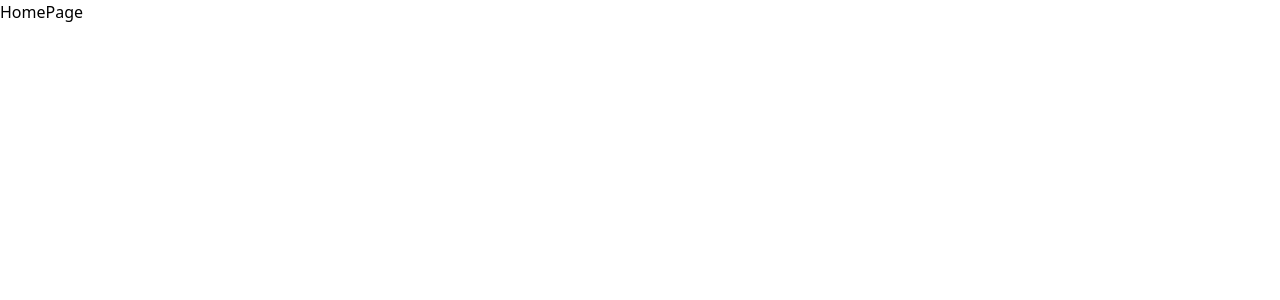
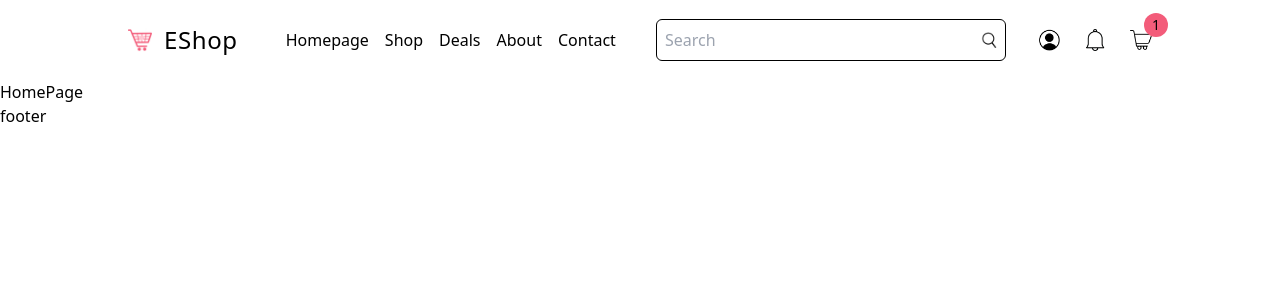
Before and after one commit to AtumaDavid/ecommerce-next-wixcms, a Next.js app: page / in a window 1280 px wide. Shown: the top 300 px of the page. Built offline with nearby package versions, Linux system fonts and the light colour scheme.

Commit message:
navbar done

```diff
--- a/src/app/layout.tsx
+++ b/src/app/layout.tsx
@@ -1,6 +1,8 @@
 import type { Metadata } from "next";
 import localFont from "next/font/local";
 import "./globals.css";
+import Navbar from "@/components/Navbar";
+import Footer from "@/components/Footer";
 
 const geistSans = localFont({
   src: "./fonts/GeistVF.woff",
@@ -28,7 +30,9 @@
       <body
         className={`${geistSans.variable} ${geistMono.variable} antialiased`}
       >
+        <Navbar />
         {children}
+        <Footer />
       </body>
     </html>
   );
--- /dev/null
+++ b/src/components/CartModal.tsx
@@ -0,0 +1,10 @@
+"use client";
+import React from "react";
+
+export default function CartModal() {
+  return (
+    <div className="w-max absolute p-4 rounded-md shadow-[0_3px_10px_rgb(0,0,0,0.2)] bg-white top-12 right-0 flex flex-col gap-6 z-20">
+      cart modal
+    </div>
+  );
+}
--- /dev/null
+++ b/src/components/Footer.tsx
@@ -0,0 +1,5 @@
+import React from "react";
+
+export default function Footer() {
+  return <div>footer</div>;
+}
--- /dev/null
+++ b/src/components/Menu.tsx
@@ -0,0 +1,36 @@
+"use client";
+import Image from "next/image";
+import Link from "next/link";
+import React, { useState } from "react";
+// import {menu} from "../../public/menu.png"
+
+export default function Menu() {
+  const [open, setOpen] = useState(false);
+
+  const menuClick = () => {
+    setOpen((prev) => !prev);
+  };
+  return (
+    <div>
+      <Image
+        src="/menu.png"
+        alt="menu"
+        width={28}
+        height={28}
+        className="cursor-pointer"
+        onClick={menuClick}
+      />
+      {open && (
+        <div className="absolute bg-black text-white left-0 top-20 w-full h-[calc(100vh-80px)] flex flex-col items-center justify-center gap-8 text-xl z-10">
+          <Link href="/">Homepage</Link>
+          <Link href="/">Shop</Link>
+          <Link href="/">Deals</Link>
+          <Link href="/">About</Link>
+          <Link href="/">Contact</Link>
+          <Link href="/">Logout</Link>
+          <Link href="/">Cart(1)</Link>
+        </div>
+      )}
+    </div>
+  );
+}
--- /dev/null
+++ b/src/components/NavIcons.tsx
@@ -0,0 +1,60 @@
+"use client";
+import Image from "next/image";
+import Link from "next/link";
+import { useRouter } from "next/navigation";
+import React, { useState } from "react";
+import CartModal from "./CartModal";
+
+export default function NavIcons() {
+  const [isProfileOpen, setIsProfileOpen] = useState(false);
+  const [isCartOpen, setIsCartOpen] = useState(false);
+
+  const router = useRouter();
+
+  const isLoggedIn = false;
+
+  const handleProfile = () => {
+    if (!isLoggedIn) {
+      router.push("/login");
+    }
+    setIsProfileOpen((prev) => !prev);
+  };
+
+  const handleCart = () => {
+    setIsCartOpen((prev) => !prev);
+  };
+
+  return (
+    <div className="flex items-center gap-4 xl:gap-6 relative">
+      <Image
+        src="/profile.png"
+        alt=""
+        width={22}
+        height={22}
+        className="cursor-pointer"
+        onClick={handleProfile}
+      />
+      {isProfileOpen && (
+        <div className="absolute p-4 rounded-md top-12 left-0 text-sm shadow-xl z-20">
+          <Link href="/">Profile</Link>
+          <div className="mt-2 cursor-pointer">Logout</div>
+        </div>
+      )}
+
+      <Image
+        src="/notification.png"
+        alt=""
+        width={22}
+        height={22}
+        className="cursor-pointer"
+      />
+      <div className="relative cursor-pointer" onClick={handleCart}>
+        <Image src="/cart.png" alt="" width={22} height={22} />
+        <div className="absolute -top-4 -right-4 w-6 h-6 bg-primary rounded-full text-white text-sm flex items-center justify-center">
+          1
+        </div>
+      </div>
+      {isCartOpen && <CartModal />}
+    </div>
+  );
+}
--- /dev/null
+++ b/src/components/Navbar.tsx
@@ -0,0 +1,42 @@
+import Link from "next/link";
+import React from "react";
+import Menu from "./Menu";
+import Image from "next/image";
+import Searchbar from "./Searchbar";
+import NavIcons from "./NavIcons";
+
+export default function Navbar() {
+  return (
+    <div className="h-20 px-4 md:px-8 lg:px-16 xl:px-32 2xl:px-64 relative">
+      <div className="flex items-center justify-between h-full md:hidden">
+        {/* MOBILE */}
+        <Link href="/">
+          <div className="text-2xl tracking-wide">EShop</div>
+        </Link>
+        <Menu />
+      </div>
+      {/* BIGGER SCREEN */}
+      <div className="hidden md:flex items-center justify-between gap-8 h-full">
+        {/* LEFT */}
+        <div className="w-1/3 xl:w-1/2 flex items-center gap-12">
+          <Link href="/" className="flex items-center gap-3">
+            <Image src="/logo.png" alt="logo" width={24} height={24} />
+            <div className="text-2xl tracking-wide">EShop</div>
+          </Link>
+          <div className="hidden xl:flex gap-4">
+            <Link href="/">Homepage</Link>
+            <Link href="/">Shop</Link>
+            <Link href="/">Deals</Link>
+            <Link href="/">About</Link>
+            <Link href="/">Contact</Link>
+          </div>
+        </div>
+        {/* RIGHT */}
+        <div className="w-2/3 xl:w-1/2 flex items-center justify-between gap-8">
+          <Searchbar />
+          <NavIcons />
+        </div>
+      </div>
+    </div>
+  );
+}
--- /dev/null
+++ b/src/components/Searchbar.tsx
@@ -0,0 +1,34 @@
+"use client";
+import Image from "next/image";
+import { useRouter } from "next/navigation";
+import React from "react";
+
+export default function Searchbar() {
+  const router = useRouter();
+  const handleSearch = (e: React.FormEvent<HTMLFormElement>) => {
+    e.preventDefault();
+
+    const formData = new FormData(e.currentTarget);
+    const name = formData.get("name") as string;
+
+    if (name) {
+      router.push(`/list?name=${name}`);
+    }
+  };
+  return (
+    <form
+      className="flex items-center justify-between gap-4 bg-gray-100 p-2 rounded-md flex-1 border"
+      onSubmit={handleSearch}
+    >
+      <input
+        type="text"
+        name="name"
+        placeholder="Search"
+        className="flex-1 bg-transparent outline-none"
+      />
+      <button className="">
+        <Image src="/search.png" alt="search" width={16} height={16} />
+      </button>
+    </form>
+  );
+}
--- a/tailwind.config.ts
+++ b/tailwind.config.ts
@@ -13,6 +13,9 @@
         foreground: "var(--foreground)",
       },
     },
+    colors: {
+      primary: "#f35c7a",
+    },
   },
   plugins: [],
 };
```
